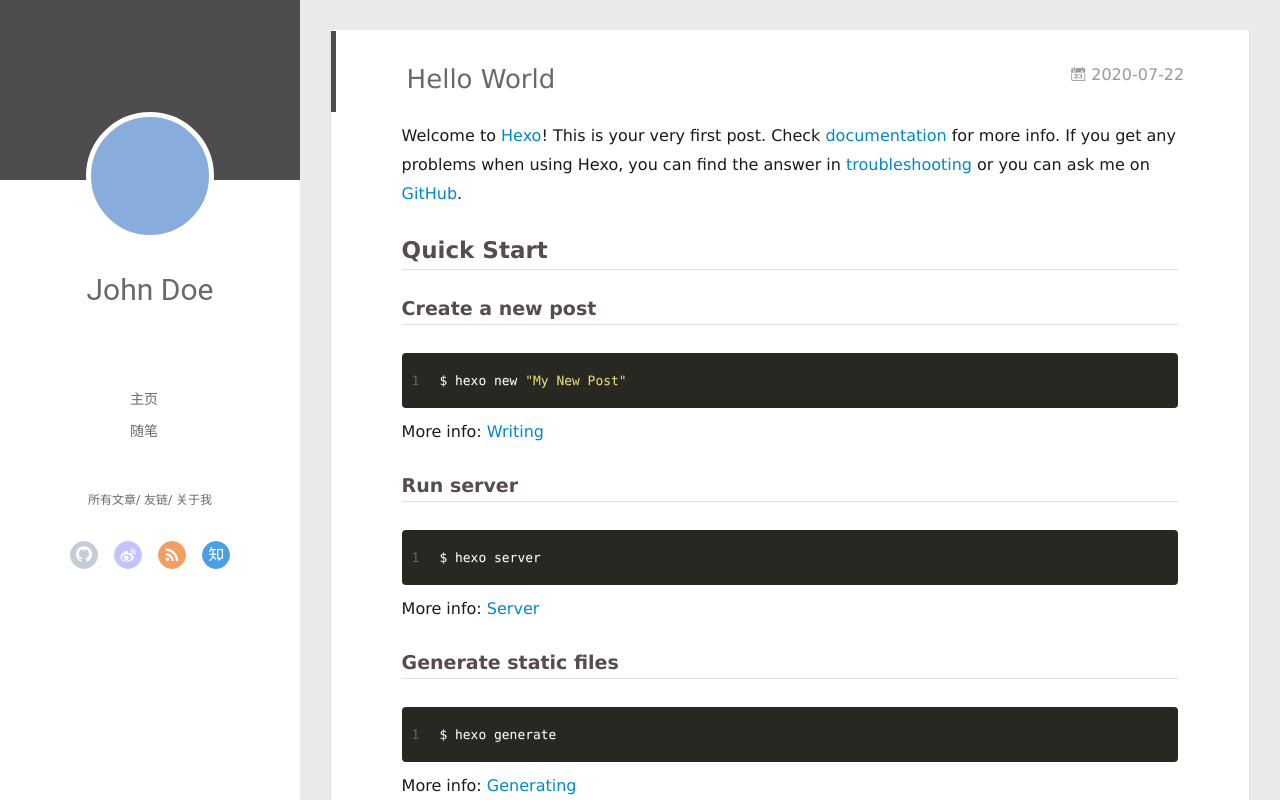
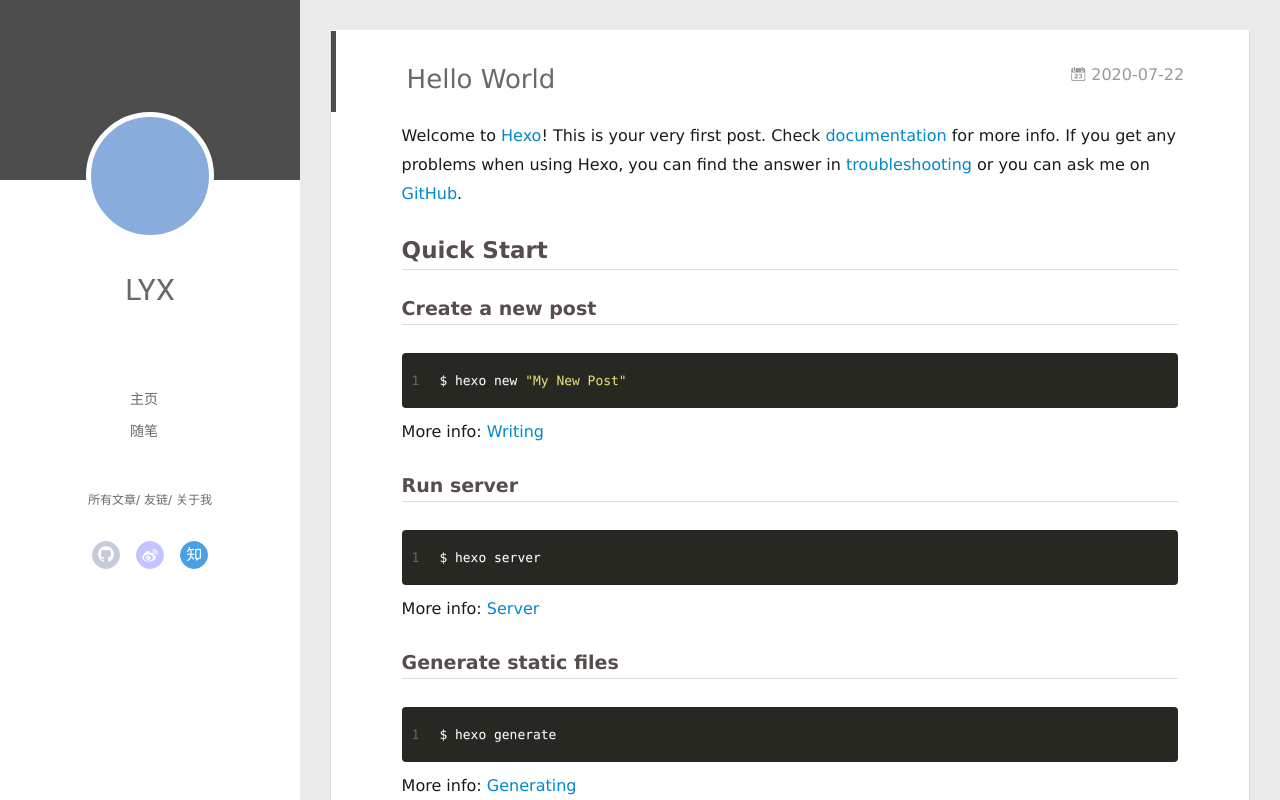
Before and after one commit to lyxgit66/lyxgit66.github.io, a plain HTML site: page index.html in a window 1280 px wide. Drawn offline with Linux system fonts and the light colour scheme; no server answers.

Commit message:
Site updated: 2020-07-26 16:12:13

```diff
--- a/index.html
+++ b/index.html
@@ -46,7 +46,7 @@
 			<img src="" class="js-avatar">
 		</a>
 		<hgroup>
-		  <h1 class="header-author"><a href="/">John Doe</a></h1>
+		  <h1 class="header-author"><a href="/">LYX</a></h1>
 		</hgroup>
 
 
@@ -77,13 +77,12 @@
 		<nav class="header-nav">
 			<div class="social">
 
-					<a class="github" target="_blank" href="#" title="github"><i class="icon-github"></i></a>
+					<a class="github" target="_blank" href="https://lyxgit66.github.io/" title="github"><i class="icon-github"></i></a>
 
-					<a class="weibo" target="_blank" href="#" title="weibo"><i class="icon-weibo"></i></a>
+					<a class="weibo" target="_blank" href="https://www.weibo.com/1775903297/profile?topnav=1&wvr=6&is_all=1" title="weibo"><i class="icon-weibo"></i></a>
 
-					<a class="rss" target="_blank" href="#" title="rss"><i class="icon-rss"></i></a>
 
-					<a class="zhihu" target="_blank" href="#" title="zhihu"><i class="icon-zhihu"></i></a>
+					<a class="zhihu" target="_blank" href="https://www.zhihu.com/people/jian-jian-kang-kang-11-67" title="zhihu"><i class="icon-zhihu"></i></a>
 
 			</div>
 		</nav>
@@ -104,7 +103,7 @@
 				<img src="" class="js-avatar">
 			</div>
 			<hgroup>
-			  <h1 class="header-author js-header-author">John Doe</h1>
+			  <h1 class="header-author js-header-author">LYX</h1>
 			</hgroup>
 
 
```
